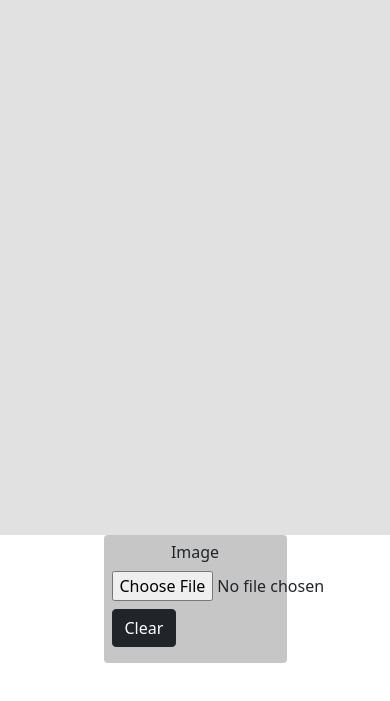
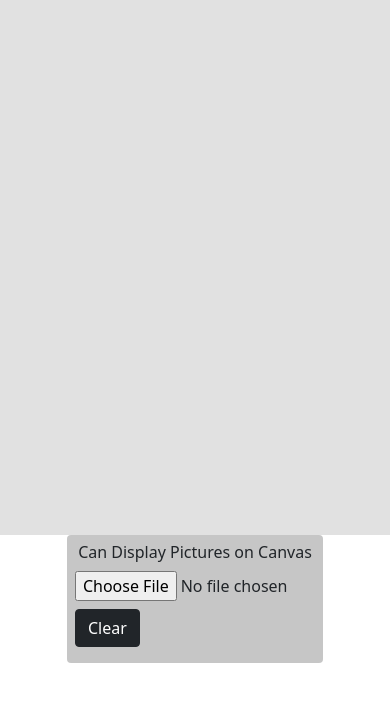
Before and after one commit to ohidulalam66/fabric-js-explore, a website: page index.html in a window 390 px wide. Shown: the part 57-758 px from the top of the page. Drawn offline with nearby package versions, Linux system fonts and the light colour scheme.

Commit message:
responsive

```diff
--- a/index.css
+++ b/index.css
@@ -1,5 +1,5 @@
 .img-file {
-  width: 50%;
+  width: 70%;
   /* height: 70px; */
   background: rgba(156, 156, 156, 0.568);
   margin: auto;
--- a/index.html
+++ b/index.html
@@ -20,10 +20,10 @@
       <h1 class="text-center fw-bold border-bottom">Fabric JS Project</h1>
       <div class="row d-flex align-items-center">
         <!-- <h4>Canvas</h4> -->
-        <canvas id="canvas" class="col"></canvas>
-        <div class="col">
+        <canvas id="canvas" class="col col-sm-12 col-md-6"></canvas>
+        <div class="col col-sm-12 col-md-6">
           <div class="rounded p-2 img-file">
-            <h6 class="text-center">Image</h6>
+            <h6 class="text-center">Can Display Pictures on Canvas</h6>
             <input id="img" type="file" accept="image/*" />
             <button onclick="clearCanvas(canvas)" class="btn btn-dark my-2">
               Clear
--- a/index.js
+++ b/index.js
@@ -30,7 +30,6 @@ canvas.on("mouse:wheel", function (imgFile) {
   if (zoom > 20) zoom = 20;
   if (zoom < 1) zoom = 1;
   canvas.zoomToPoint({ x: imgFile.e.offsetX, y: imgFile.e.offsetY }, zoom);
-  // imgFile.style.transform = `translate(${x}, ${y}) scale(${canvas})`;
   imgFile.e.preventDefault();
   imgFile.e.stopPropagation();
   const vpt = this.viewportTransform;
@@ -52,7 +51,6 @@ canvas.on("mouse:wheel", function (imgFile) {
 });
 
 // Clear button
-
 const clearCanvas = (canvas) => {
   canvas.getObjects().forEach((clear) => {
     if (clear !== canvas.backgroundColor) {
```
